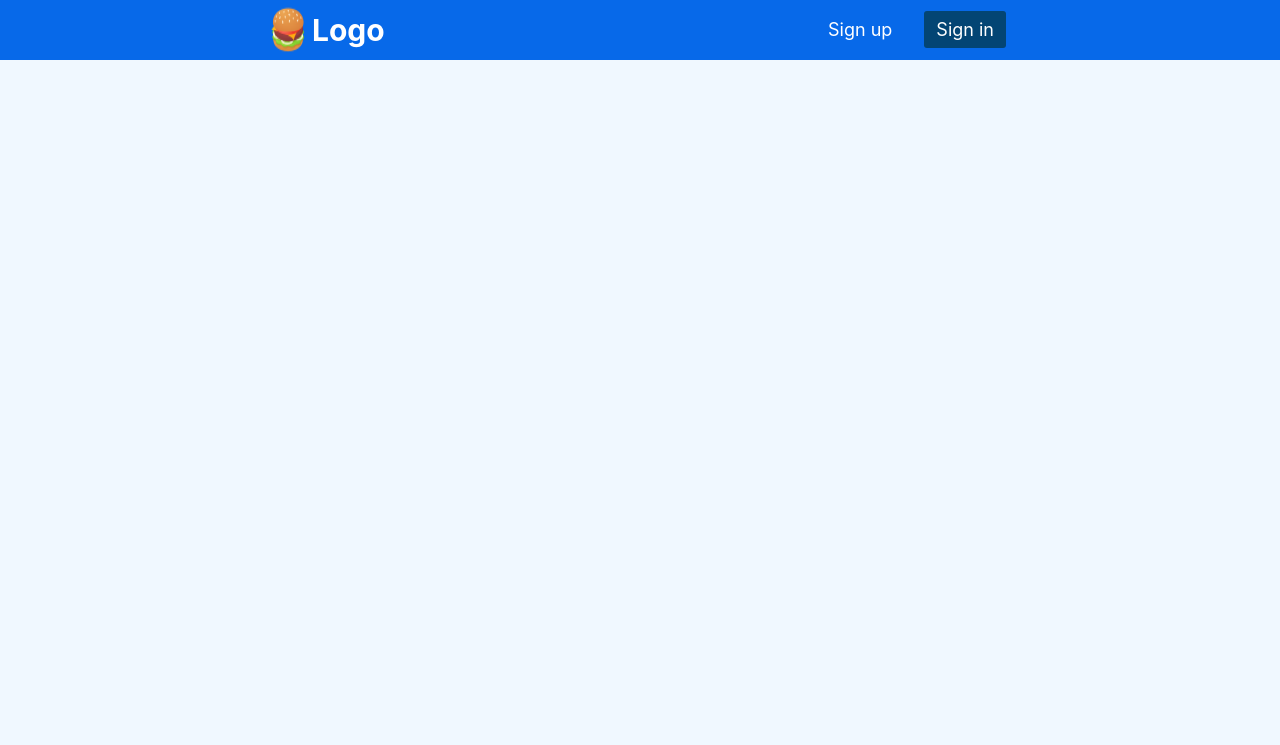
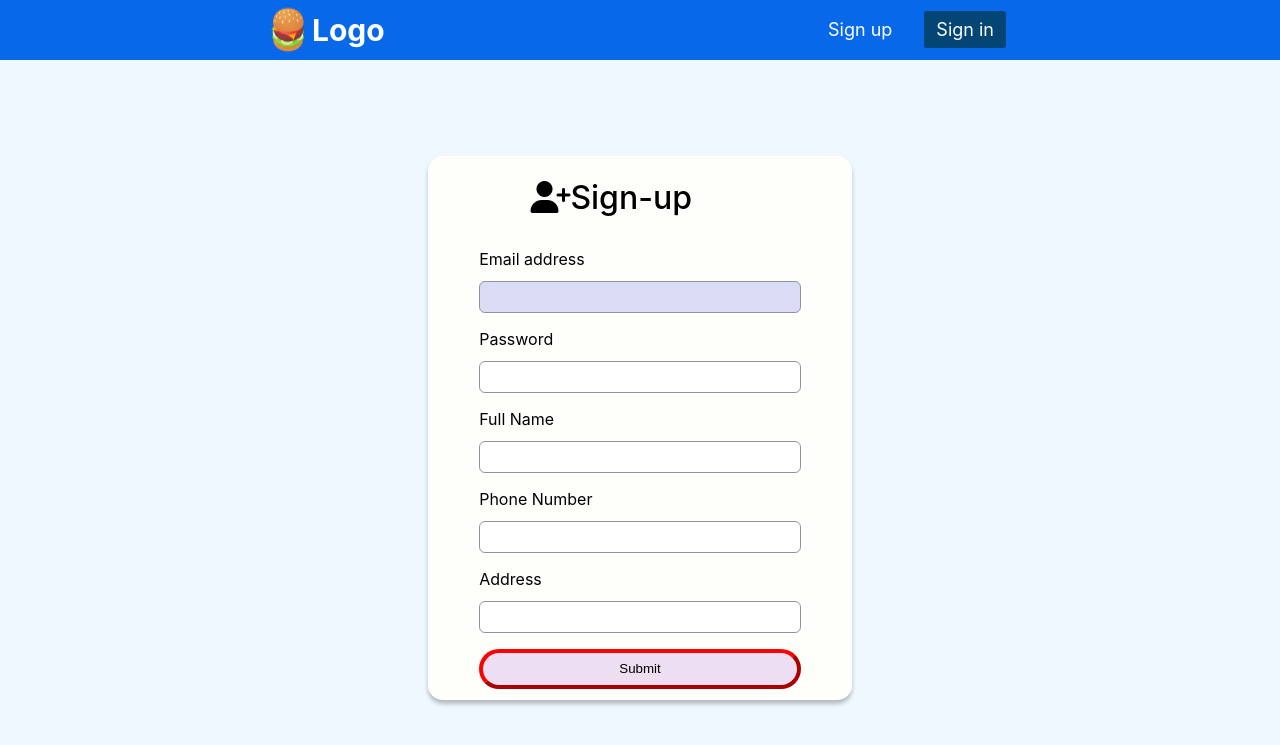
Before and after one commit to Dierickb/reservaHotel, a Flask app: page /signup in a window 1280 px wide. Shown: the top 745 px of the page. Run offline with Flask 2, Linux system fonts and the light colour scheme; some libraries are stand-ins or nearby versions.

Commit message:
feat: add signup content

```diff
--- a/app/routes/routes.py
+++ b/app/routes/routes.py
@@ -1,5 +1,5 @@
 from flask import Blueprint, render_template, request, jsonify, redirect, url_for
-from ..models.models import Login, Date
+from ..models.models import Login, Date, User
 from ..controller import signin_controller
 from datetime import datetime
 
@@ -53,3 +53,14 @@ def signupGet():
         "description": "In this page the users gonna be registered"
     }
     return render_template("register/signup.html", nav=nav, **parameters)
+
+
+@global_scope.route("/signup", methods=['POST'])
+def signupPost():
+    data = request.form
+    user = User(email=data["email"], password=data["password"],
+                fullName=data["fullName"], phone=data["phone"],
+                address=data["address"])
+
+    user_new = signin_controller.validateUser(user)
+    return jsonify(user_new)
--- a/app/views/static/css/card.css
+++ b/app/views/static/css/card.css
@@ -22,6 +22,10 @@
 }
 .cardBox .card.login {
   height: 54vh;
+}
+.cardBox .card.signup {
+  height: auto;
+  max-height: 68vh;
 }
 .cardBox .card .numbers {
   position: relative;
@@ -130,6 +134,22 @@ form .password .register {
 form .password a {
   text-decoration: none;
 }
+form .genericInput label {
+  display: block;
+  margin-bottom: 8px;
+  font-weight: 400;
+  text-align: left;
+}
+form .genericInput .form-control {
+  padding: 5px 12px;
+  font-size: 14px;
+  line-height: 20px;
+  border-radius: 6px;
+  width: 100%;
+  border: 1px solid #93939e;
+  margin-top: 4px;
+  margin-bottom: 16px;
+}
 .form-control:focus, form-select {
     border-color: var(--color-accent-fg);
     background-color: rgba(155, 162, 234, 0.38);
@@ -168,3 +188,9 @@ form .password a {
 .cardContent.no-pa-l {
   padding-left: 0;
 }
+.ovrflow-y {
+  overflow-y: auto;
+}
+.hg-auto {
+      height: auto;
+}
--- a/app/views/static/css/index.css
+++ b/app/views/static/css/index.css
@@ -9,7 +9,7 @@ body {
     "Segoe UI Emoji", "Segoe UI Symbol", "Noto Color Emoji", -apple-system,
     BlinkMacSystemFont,"Segoe UI",Helvetica,Arial,sans-serif,
     "Apple Color Emoji","Segoe UI Emoji";
-    padding: 90px 20px 0;
+    padding: 60px 20px 0;
 }
 .bodyContent {
   padding-top: 56px;
--- a/app/views/templates/register/signup.html
+++ b/app/views/templates/register/signup.html
@@ -6,5 +6,68 @@
 {% endblock %}
 
 {% block content %}
+<div class="bodyContent">
+    <div class="carouselContainer signin">
+        <div class="cardBox">
+            <div class="hg-auto card signup ovrflow-y">
 
+                <div class="cardTitle">
+                    <div class="numbers" id="numPos">
+                        <i class="fa-solid fa-user-plus"></i>
+                    </div>
+                    <div class="cardName txt-black">
+                        Sign-up
+                    </div>
+                </div>
+
+                <div class="cardContent no-pa-l">
+                    <form id="signup"  method="POST" action="{{ url_for('api.signupPost') }}">
+                        <div class="username">
+                            <label for="login_field">Email address</label>
+                            <input type="email" id="login_field" name="email"
+                                   class="form-control"
+                                   autocapitalize="off" autocorrect="off"
+                                   autocomplete="username"
+                                   autofocus="autofocus" required
+                                   oninvalid="this.setCustomValidity('Input username')"
+                                   oninput="this.setCustomValidity('')">
+                        </div>
+                        <div class="password">
+                            <label for="password">Password</label>
+                            <input type="password" id="password" name="password"
+                                   class="form-control" autocomplete="current-password"
+                                   required oninvalid="this.setCustomValidity('Input password')"
+                                   oninput="this.setCustomValidity('')">
+                        </div>
+
+                        <div class="genericInput">
+                            <label for="fullName">Full Name</label>
+                            <input type="text" id="fullName" name="fullName"
+                                   class="form-control" required>
+                            <label for="phone">Phone Number</label>
+                            <input type="tel" id="phone" name="phone"
+                                   class="form-control" maxlength="10" required
+                                   onKeyPress="return soloNumeros(event)">
+                            <label for="address">Address</label>
+                            <input type="text" id="address" name="address"
+                                   class="form-control" required>
+                        </div>
+
+                        <button type="submit" form="signup" class="submit-btn">
+                            Submit
+                        </button>
+                    </form>
+                </div>
+
+            </div>
+        </div>
+    </div>
+</div>
+
+<script>
+    function soloNumeros(e){
+        let key = window.Event ? e.which : e.keyCode
+        return (key >= 48 && key <= 57)
+    }
+</script>
 {% endblock %}
```
Also changed, not shown: app/models/models.py (+8 -0 lines).
